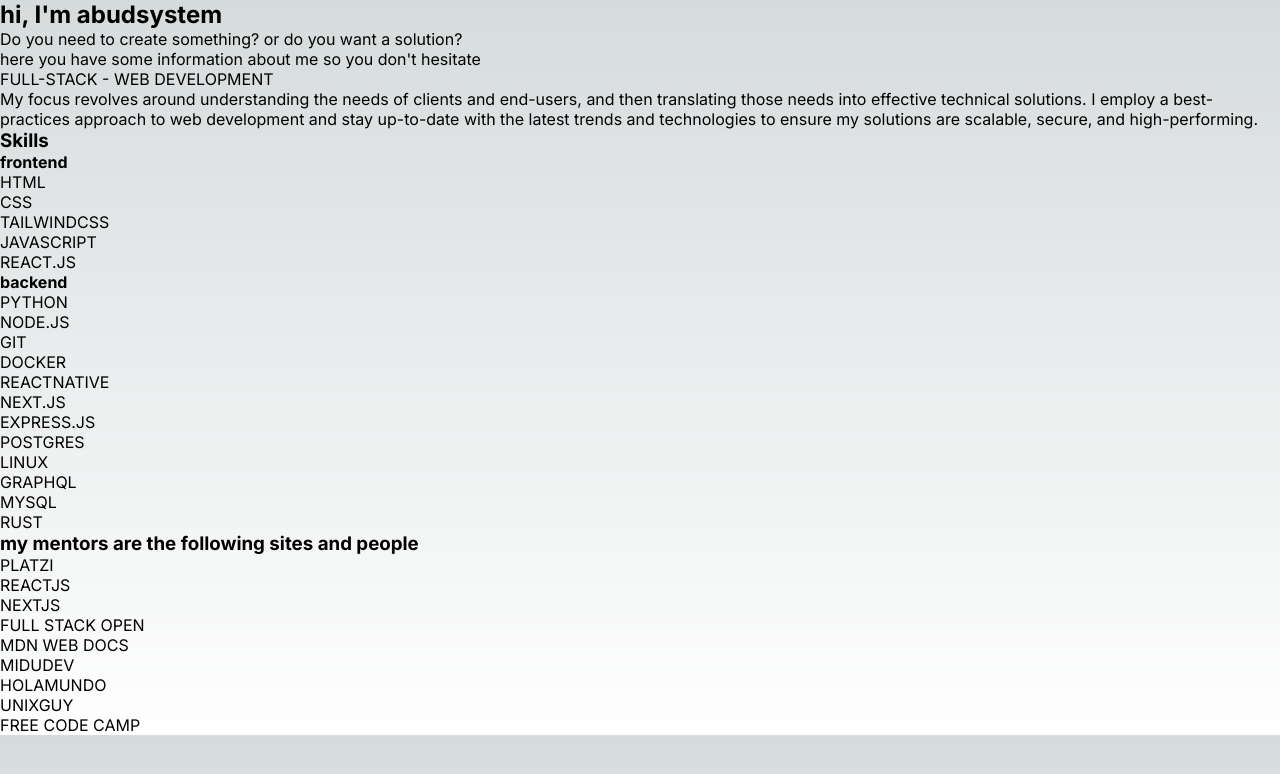
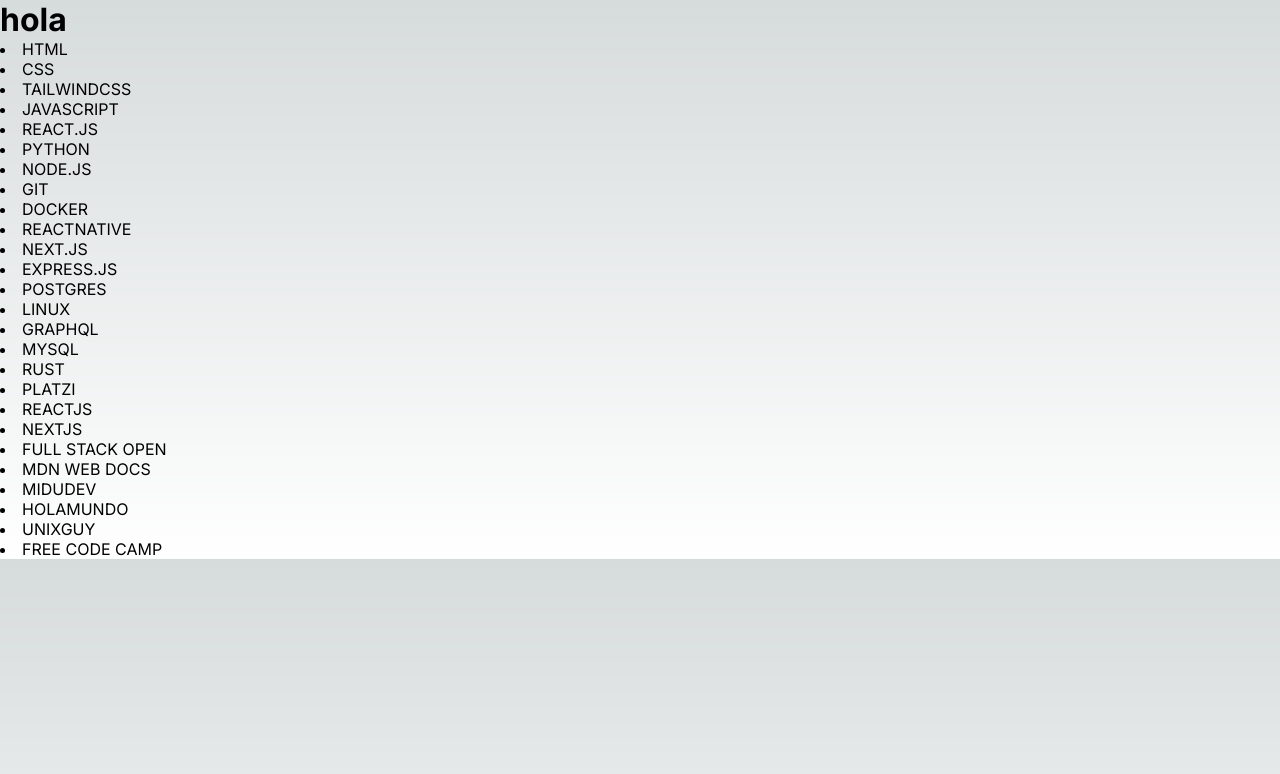
Before and after one commit to abudsistem/portfolio, a Next.js app: page /about in a window 1280 px wide. Shown: the top 774 px of the page. Built offline with nearby package versions, Linux system fonts and the light colour scheme.

Commit message:
ni que wea paso

```diff
--- a/app/about/page.js
+++ b/app/about/page.js
@@ -5,48 +5,12 @@
 export default function AboutMe() {
     return(
         <>
-            <h2>
-                hi, I'm abudsystem
-            </h2>
+            <h1>hola</h1>
+            <Skillsfrontend />
+            <Skillsbackend />
+            <Mentors />
+        </>
 
-            <p>
-                Do you need to create something? or do you want a solution?
-                <br></br>
-                here you have some information about me so you don't hesitate
-            </p>
 
-            <p >
-               FULL-STACK  -  WEB DEVELOPMENT
-            </p>
-
-            <p>
-                My focus revolves around understanding the needs of clients and end-users, and then translating those needs into effective technical solutions. I employ a best-practices approach to web development and stay up-to-date with the latest trends and technologies to ensure my solutions are scalable, secure, and high-performing.</p>
-            <div>
-                <h3>Skills</h3>
-
-                <div>
-                    <div>
-                        <h4>frontend</h4>
-                        <ul>
-                            <Skillsfrontend />
-                        </ul>
-                    </div>
-
-                    <div>
-                        <h4>backend</h4>
-                        <ul>
-                            <Skillsbackend />
-                        </ul>
-                    </div>
-                </div>
-            </div>
-
-            <h3> my mentors are the following sites and people </h3>
-            <div>
-                <ul>
-                   <Mentors />
-                </ul>
-            </div>
-        </>
     )
 }
```
